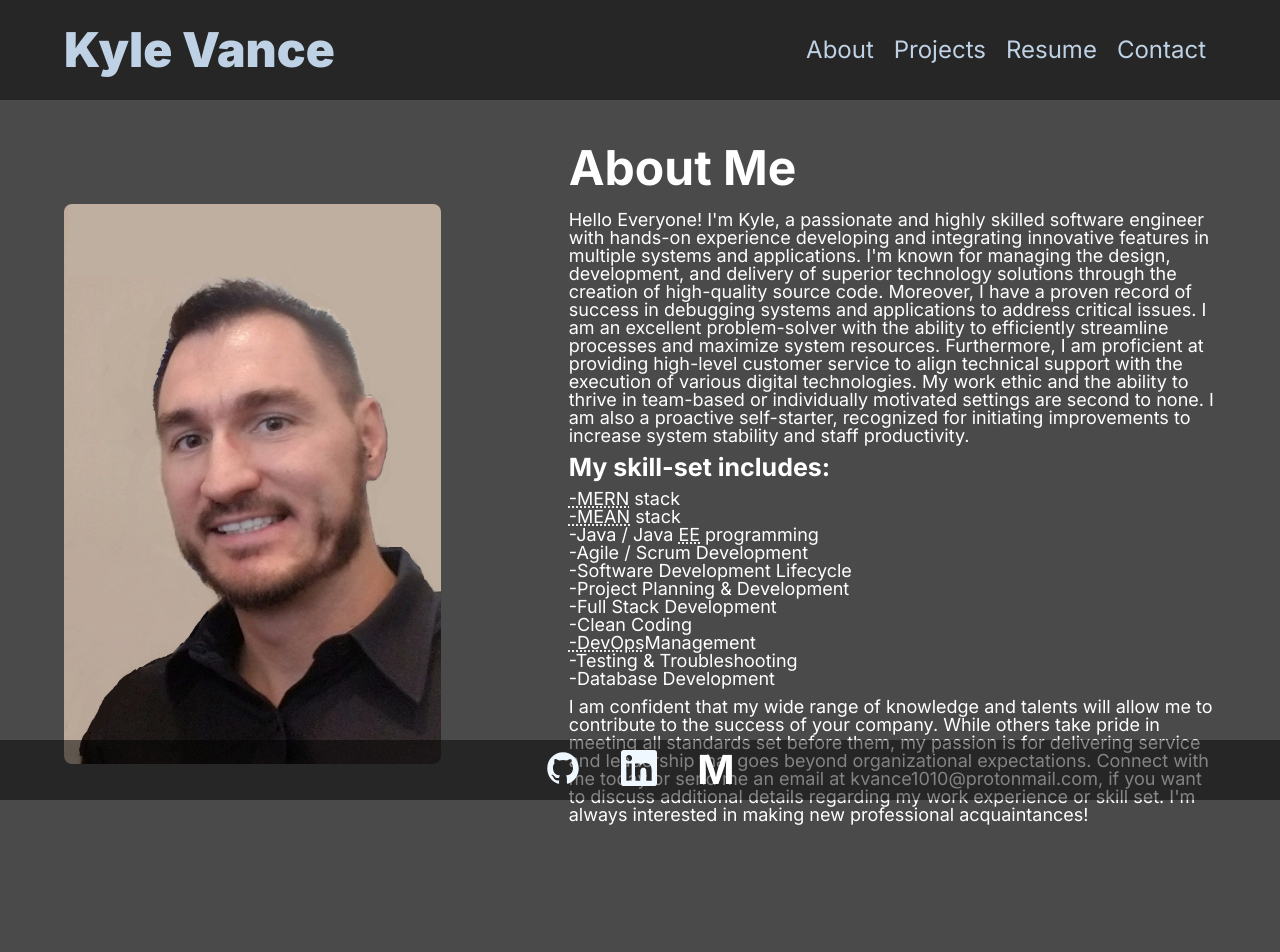
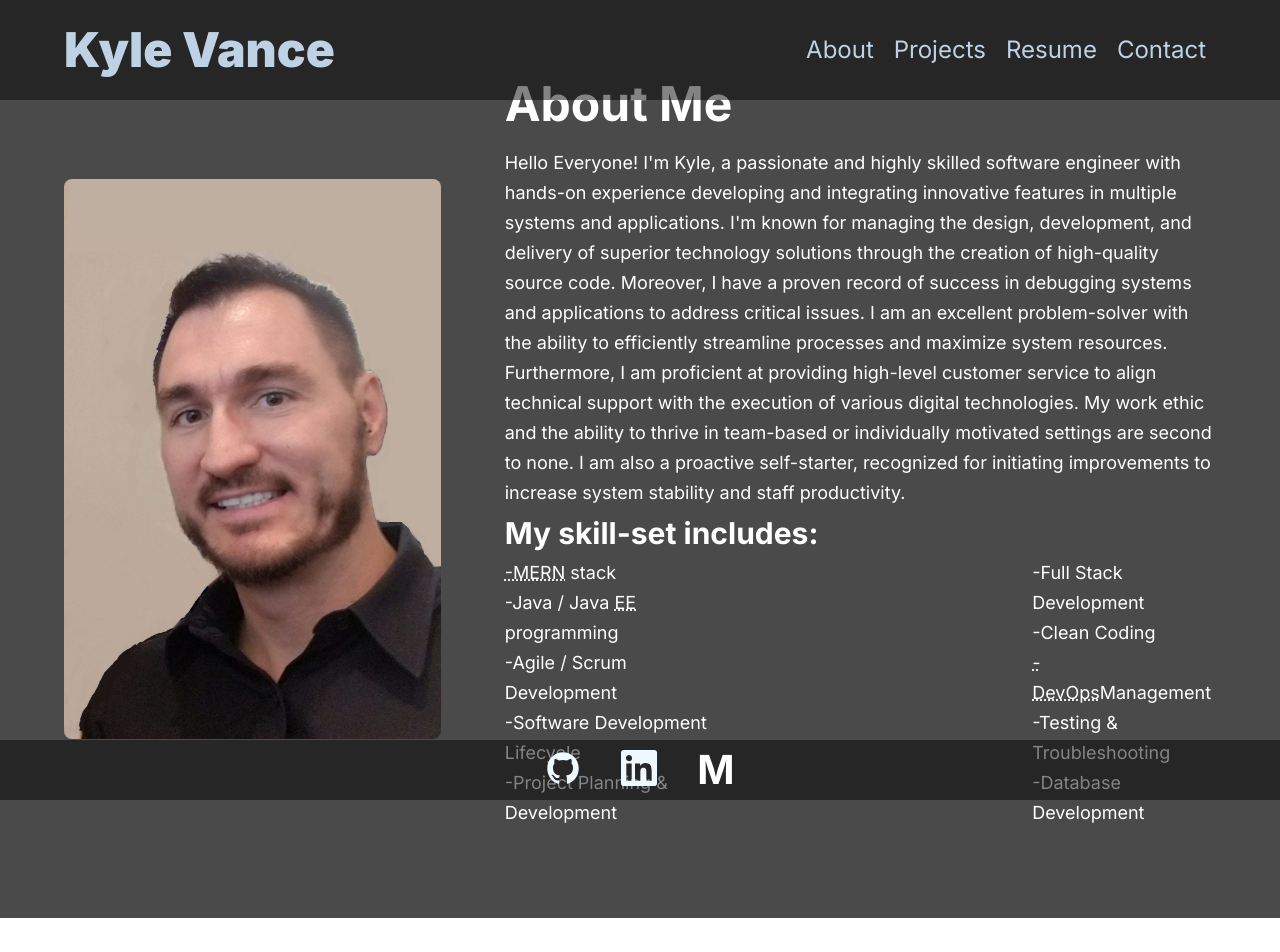
Before and after one commit to KVance1010/Kyle-Vance-Portfolio, a React (Create React App) app: page /about in a window 1280 px wide. Shown: the top 952 px of the page. After the commit the page ends 918 px from the top, so only its background shows below. Built offline with nearby package versions, Linux system fonts and the light colour scheme.

Commit message:
changing the layout of about me

```diff
--- a/src/pages/About.js
+++ b/src/pages/About.js
@@ -4,53 +4,71 @@ import '../styles/About.css';
 
 export default function About() {
 	return (
-    <section className="aboutMe">
+		<section >
+      <div className="aboutMe">
 			<img src={me} alt="a face picture of Kyle Vance" />
 			<div className="about_me_content">
 				<h2>About Me</h2>
 				<p>
-            Hello Everyone!
-
-            I'm Kyle, a passionate and highly skilled software engineer with hands-on experience developing and
-            integrating innovative features in multiple systems and applications. I'm known for managing the
-            design,
-            development, and delivery of superior technology solutions through the creation of high-quality
-            source
-            code. Moreover, I have a proven record of success in debugging systems and applications to address
-            critical issues. I am an excellent problem-solver with the ability to efficiently streamline
-            processes
-            and maximize system resources. Furthermore, I am proficient at providing high-level customer service
-            to
-            align technical support with the execution of various digital technologies. My work ethic and the
-            ability to thrive in team-based or individually motivated settings are second to none. I am also a
-            proactive self-starter, recognized for initiating improvements to increase system stability and
-            staff
+					Hello Everyone! I'm Kyle, a passionate and highly skilled software
+					engineer with hands-on experience developing and integrating
+					innovative features in multiple systems and applications. I'm known
+					for managing the design, development, and delivery of superior
+					technology solutions through the creation of high-quality source code.
+					Moreover, I have a proven record of success in debugging systems and
+					applications to address critical issues. I am an excellent
+					problem-solver with the ability to efficiently streamline processes
+					and maximize system resources. Furthermore, I am proficient at
+					providing high-level customer service to align technical support with
+					the execution of various digital technologies. My work ethic and the
+					ability to thrive in team-based or individually motivated settings are
+					second to none. I am also a proactive self-starter, recognized for
+					initiating improvements to increase system stability and staff
 					productivity.
+          {/* I am confident that my wide range of knowledge and talents will allow me to contribute to the success of your company. While others take
+					pride in meeting all standards set before them, my passion is for
+					delivering service and leadership that goes beyond organizational
+					expectations. Connect with me today or send me an email at
+					kvance1010@protonmail.com, if you want to discuss additional details
+					regarding my work experience or skill set. I'm always interested in
+					making new professional acquaintances! */}
 				</p>
 				<h4> My skill-set includes: </h4>
+				<div className='skill_set_list_container'>
 					<ul>
-            <li><abbr title="MongoDb Express React Node">-MERN</abbr> stack</li>
-            <li><abbr title="MongoDb Express Angular Node">-MEAN</abbr> stack</li>
-            <li>-Java / Java <abbr title="Enterprise Edition">EE</abbr> programming</li>
+						<li>
+							<abbr title="MongoDb Express React Node">-MERN</abbr> stack
+						</li>
+						<li>
+							-Java / Java <abbr title="Enterprise Edition">EE</abbr>{' '}
+							programming
+						</li>
 						<li>-Agile / Scrum Development</li>
 						<li>-Software Development Lifecycle</li>
 						<li>-Project Planning & Development</li>
+					</ul>
+					<ul>
 						<li>-Full Stack Development</li>
 						<li>-Clean Coding</li>
-            <li><abbr title="Software Development and Operations">-DevOps</abbr>Management</li>
+						<li>
+							<abbr title="Software Development and Operations">-DevOps</abbr>
+							Management
+						</li>
 						<li>-Testing & Troubleshooting</li>
 						<li>-Database Development</li>
 					</ul>
-        <p>
-            I am confident that my wide range of knowledge and talents will allow me to contribute to the
-            success of
-            your company. While others take pride in meeting all standards set before them, my passion is for
-            delivering service and leadership that goes beyond organizational expectations. Connect with me
-            today or
-            send me an email at kvance1010@protonmail.com, if you want to discuss additional details regarding
-            my
-            work experience or skill set. I'm always interested in making new professional acquaintances!
-         </p>
+				</div>
+				{/* <p>
+					I am confident that my wide range of knowledge and talents will allow
+					me to contribute to the success of your company. While others take
+					pride in meeting all standards set before them, my passion is for
+					delivering service and leadership that goes beyond organizational
+					expectations. Connect with me today or send me an email at
+					kvance1010@protonmail.com, if you want to discuss additional details
+					regarding my work experience or skill set. I'm always interested in
+					making new professional acquaintances!
+				</p> */}
+			</div>
       </div>
 		</section>
 	);
--- a/src/styles/About.css
+++ b/src/styles/About.css
@@ -17,24 +17,38 @@
 
 .about_me_content {
 	display: inline-block;
-	margin: var(--outside-padding);
+	/* margin: 30px var(--outside-padding) 0px; */
+	margin-right: var(--outside-padding);
 	color: var(--font-color);
 	font-size: large;
+}
+.about_me_content p{
+	line-height: 30px;
+}
+.about_me_content li{
+	line-height: 30px;
 }
 
 .aboutMe h4 {
 	margin: 10px 0px;
-	font-size: 25px;
+	font-size: 30px;
 	font-weight: bolder;
 }
 
 .about_me_content h2 {
 	font-size: xxx-large;
 	font-weight: bold;
-	margin-bottom: 3%;
+	margin-bottom: 20px;
 }
 .aboutMe ul{
 	margin-bottom: 10px;
+}
+.skill_set_list_container{
+	display: flex;
+	/* justify-content: ; */
+}
+.skill_set_list_container  ul:last-child{
+	margin-left: 300px;
 }
 
 @media screen and (max-width: 968px) {
--- a/src/styles/Home.css
+++ b/src/styles/Home.css
@@ -36,6 +36,7 @@
 	font-weight: bolder;
 	align-self: right;
 	font-size: 50px;
+	/* font-size: 70px; */
 	padding-left: 60%;
 	margin: 35px 0px;
 }
--- a/src/styles/Resume.css
+++ b/src/styles/Resume.css
@@ -13,6 +13,7 @@
 	background-color: var(--header-footer-color);
 	margin: 40px 5% 0;
 	border-radius: 1rem;
+	padding: 10px 0;
 	color: var(--font-color);
 }
 
@@ -40,6 +41,7 @@
 	background-color: var(--header-footer-color);
 	margin: 0px 5%;
 	border-radius: 1rem;
+	padding: 10px 0;
 	color: var(--font-color);
 }
 .technologies_container h3 {
```
Also changed, not shown: 1 other file (tests, documents, lock files or other folders). Lines whose indentation alone changed are shown as unchanged.
